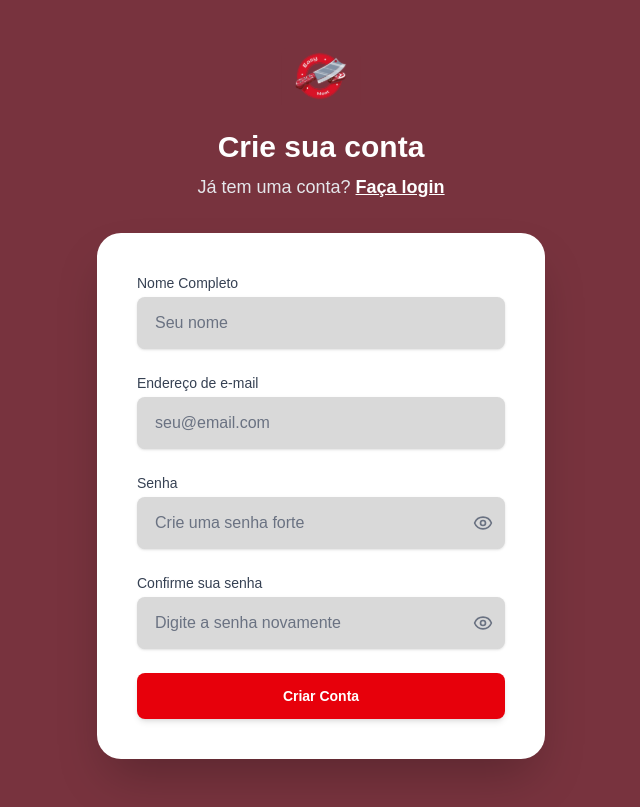
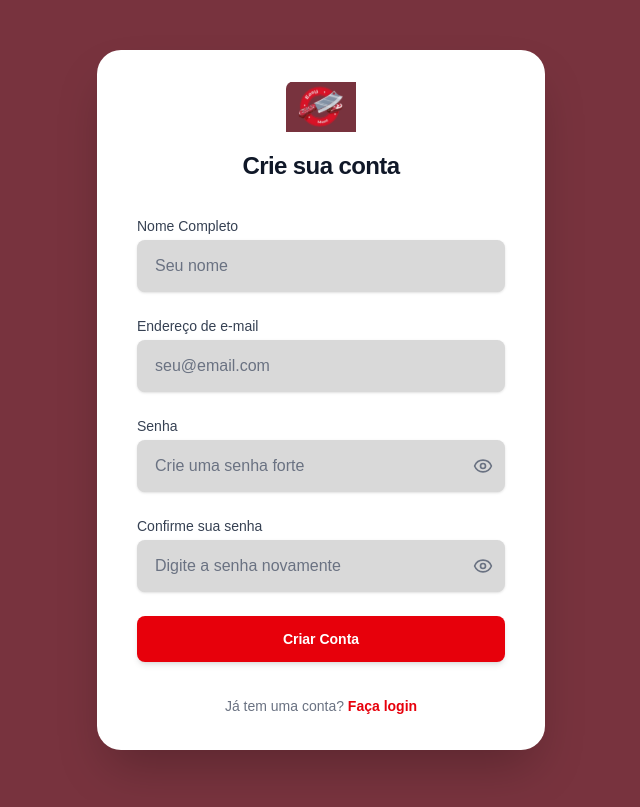
Before and after one commit to Renanlucass/easy-meet, a Next.js app: page /auth/cadastro in a window 1280 px wide. Shown: the whole page, without its empty margins (319-959 px from the left). Built offline with nearby package versions, Linux system fonts and the light colour scheme.

Commit message:
feat: atualizando as interfaces de login e cadastro

```diff
--- a/src/pages/auth/cadastro.js
+++ b/src/pages/auth/cadastro.js
@@ -6,59 +6,42 @@ import PasswordInput from '@/components/ui/PasswordInput';
 
 export default function RegisterPage() {
   return (
-    <div className="min-h-screen bg-[#78333E] flex flex-col justify-center py-12 px-4 sm:px-6 lg:px-8">
-      <div className="sm:mx-auto sm:w-full sm:max-w-md">
+    <div className="flex min-h-dvh flex-col items-center justify-center bg-[#78333E] p-4 sm:p-6 lg:p-8">
+
+      <div className="mx-auto w-full max-w-md bg-white py-8 px-6 shadow-2xl rounded-2xl sm:rounded-3xl sm:px-10">
+
+        <div className="mb-8 text-center">
           <Link href="/">
               <Image
                   className="mx-auto"
                   src="/Logo.svg"
                   alt="Logo EasyMeet"
-                width={80}
-                height={80}
+                  width={70}
+                  height={70}
               />
           </Link>
-        <h2 className="mt-6 text-center text-3xl font-extrabold text-white">
+          <h2 className="mt-4 text-center text-2xl font-bold leading-9 tracking-tight text-gray-900">
             Crie sua conta
           </h2>
-        <p className="mt-2 text-center text-lg text-gray-200">
+        </div>
+
+        <form className="space-y-6" action="#" method="POST">
+          <Input id="name" label="Nome Completo" type="text" placeholder="Seu nome" />
+          <Input id="email" label="Endereço de e-mail" type="email" placeholder="seu@email.com" />
+          <PasswordInput id="password" label="Senha" placeholder="Crie uma senha forte" />
+          <PasswordInput id="confirm-password" label="Confirme sua senha" placeholder="Digite a senha novamente" />
+          <div>
+            <Button fullWidth>Criar Conta</Button>
+          </div>
+        </form>
+
+        <p className="mt-8 text-center text-sm text-gray-500">
           Já tem uma conta?{' '}
-          <Link href="/auth/login" className="font-bold text-lg text-white hover:text-gray-100 underline">
+          <Link href="/auth/login" className="font-semibold leading-6 text-red-600 hover:text-red-500">
             Faça login
           </Link>
         </p>
       </div>
-
-      <div className="mt-8 sm:mx-auto sm:w-full sm:max-w-md">
-        <div className="bg-white py-10 px-4 shadow-2xl rounded-2xl sm:rounded-3xl sm:px-10">
-          <form className="space-y-6" action="#" method="POST">
-            <Input
-              id="name"
-              label="Nome Completo"
-              type="text"
-              placeholder="Seu nome"
-            />
-            <Input
-              id="email"
-              label="Endereço de e-mail"
-              type="email"
-              placeholder="seu@email.com"
-            />
-            <PasswordInput
-              id="password"
-              label="Senha"
-              placeholder="Crie uma senha forte"
-            />
-            <PasswordInput
-              id="confirm-password"
-              label="Confirme sua senha"
-              placeholder="Digite a senha novamente"
-            />
-            <div>
-              <Button fullWidth>Criar Conta</Button>
-            </div>
-          </form>
-        </div>
-      </div>
     </div>
   );
 }
--- a/src/pages/auth/login.js
+++ b/src/pages/auth/login.js
@@ -6,30 +6,25 @@ import PasswordInput from '@/components/ui/PasswordInput';
 
 export default function LoginPage() {
   return (
-    <div className="min-h-screen bg-[#78333E] flex flex-col justify-center px-4 py-12 sm:px-6 lg:px-8">
-      <div className="sm:mx-auto sm:w-full sm:max-w-md">
+    <div className="flex min-h-dvh flex-col items-center justify-center bg-[#78333E] p-4 sm:p-6 lg:p-8">
+
+      <div className="mx-auto w-full max-w-md bg-white py-8 px-6 shadow-2xl rounded-2xl sm:rounded-3xl sm:px-10">
+
+        <div className="mb-8 text-center">
           <Link href="/">
               <Image
                   className="mx-auto"
                   src="/Logo.svg"
                   alt="Logo EasyMeet"
-                width={80}
-                height={80}
+                  width={70}
+                  height={70}
               />
           </Link>
-        <h2 className="mt-6 text-center text-3xl font-extrabold text-white">
+          <h2 className="mt-4 text-center text-2xl font-bold leading-9 tracking-tight text-gray-900">
             Acesse sua conta
           </h2>
-        <p className="mt-2 text-center text-lg text-gray-200">
-          Ou{' '}
-          <Link href="/auth/cadastro" className="font-bold text-white hover:text-gray-100 underline">
-            crie uma nova conta
-          </Link>
-        </p>
         </div>
 
-      <div className="mt-8 sm:mx-auto sm:w-full sm:max-w-md">
-        <div className="bg-white py-10 px-4 shadow-2xl rounded-2xl sm:rounded-3xl sm:px-10">
         <form className="space-y-6" action="#" method="POST">
           <Input
             id="email"
@@ -53,7 +48,13 @@ export default function LoginPage() {
             <Button fullWidth>Entrar</Button>
           </div>
         </form>
-        </div>
+
+        <p className="mt-8 text-center text-sm text-gray-500">
+          Não tem uma conta?{' '}
+          <Link href="/auth/cadastro" className="font-semibold leading-6 text-red-600 hover:text-red-500">
+            Crie uma agora
+          </Link>
+        </p>
       </div>
     </div>
   );
```
Lines whose indentation alone changed are shown as unchanged.
